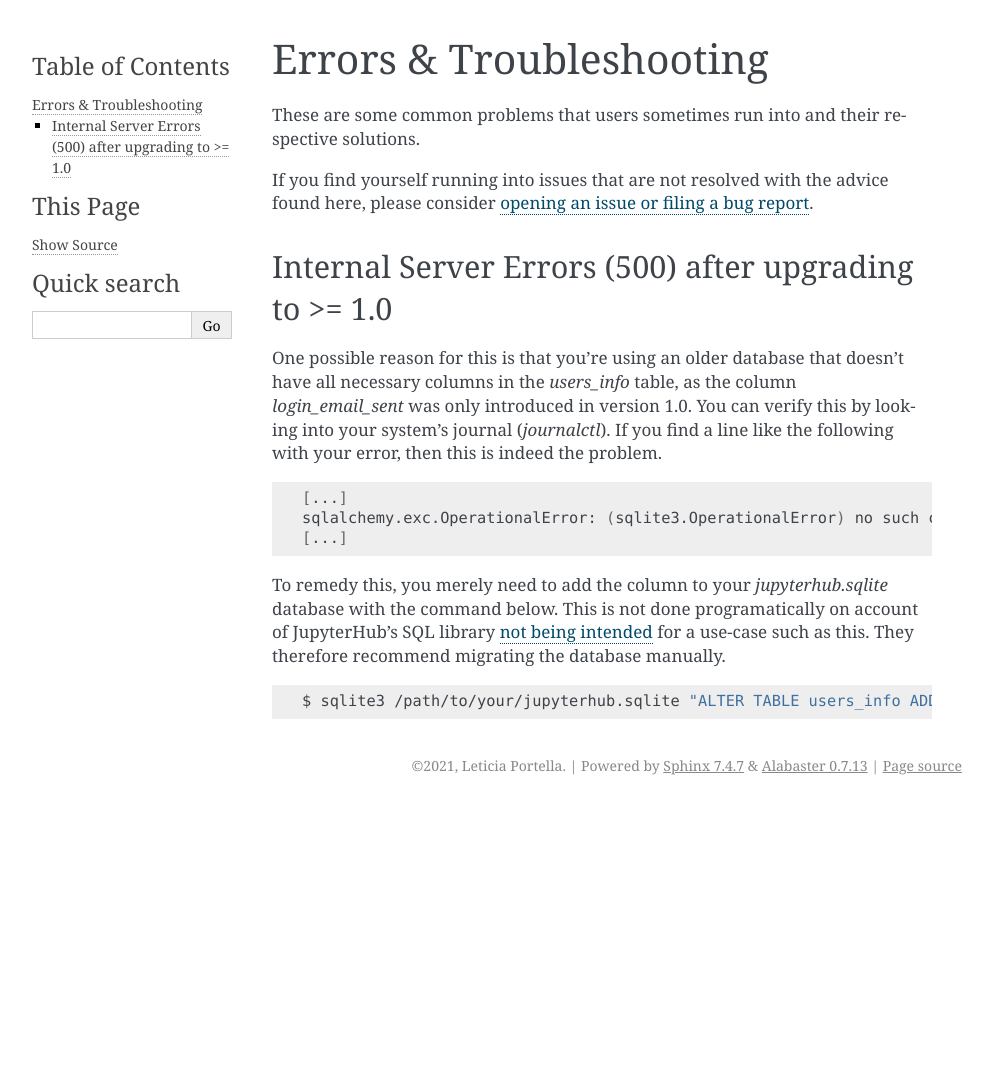
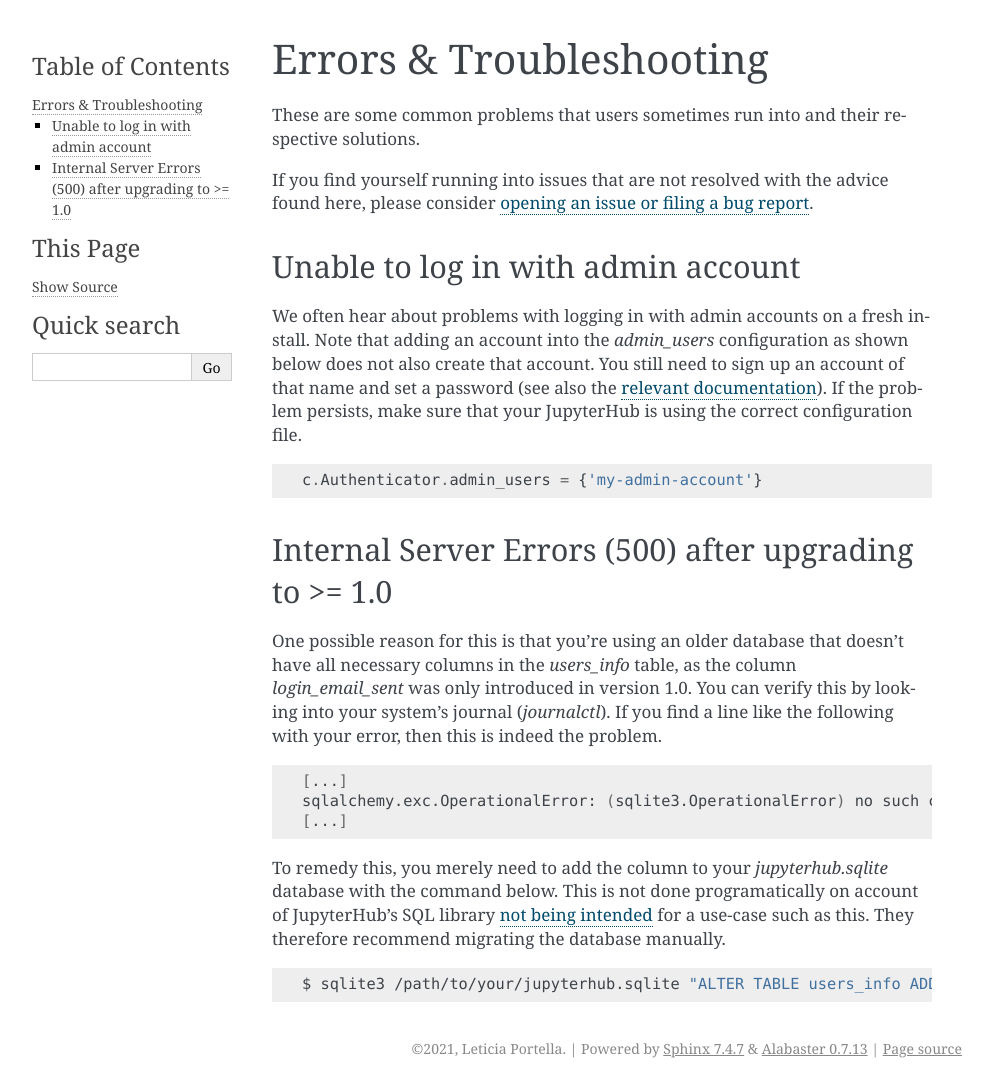
Before and after one commit to jupyterhub/nativeauthenticator, a Sphinx documentation site: the page built from docs/troubleshooting.rst, in a window 1280 px wide. Shown: the whole page, without its empty margins (148-1141 px from the left). Built offline with Sphinx 7.4.7, drawn with Linux system fonts in a browser that asks for light colours; pages that are not in the unit, such as notebooks, are missing from menus; before the commit the page ends 900 px from its top, so only the background shows below that.

Commit message:
add troubleshoot about signing up admin accounts

```diff
--- a/docs/troubleshooting.rst
+++ b/docs/troubleshooting.rst
@@ -4,6 +4,18 @@ Errors & Troubleshooting
 These are some common problems that users sometimes run into and their respective solutions.
 
 If you find yourself running into issues that are not resolved with the advice found here, please consider `opening an issue or filing a bug report <https://github.com/jupyterhub/nativeauthenticator/issues>`_.
+
+Unable to log in with admin account
+-----------------------------------
+
+We often hear about problems with logging in with admin accounts on a fresh install. Note that adding an account into the `admin_users` configuration as shown below does not also create that account.
+You still need to sign up an account of that name and set a password (see also the `relevant documentation <https://native-authenticator.readthedocs.io/en/latest/quickstart.html#adding-new-users>`_).
+If the problem persists, make sure that your JupyterHub is using the correct configuration file.
+
+.. code-block:: python
+
+    c.Authenticator.admin_users = {'my-admin-account'}
+
 
 Internal Server Errors (500) after upgrading to >= 1.0
 ------------------------------------------------------
```
